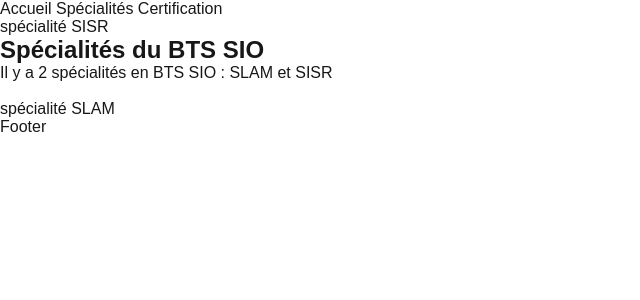
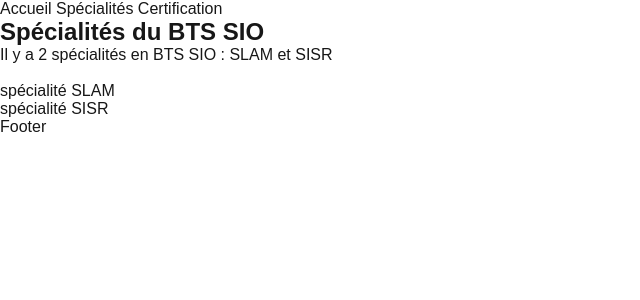
Before and after one commit to KLenesley/ApplicationBTS-SIO, a Next.js app: page /specialites in a window 1280 px wide. Shown: the top 300 px of the page, without its empty margins (0-640 px from the left). Built offline with nearby package versions, Linux system fonts and the light colour scheme.

Commit message:
css menu

```diff
--- a/src/app/specialites/layout.tsx
+++ b/src/app/specialites/layout.tsx
@@ -3,6 +3,8 @@ export default function BlogLayout({
   }: {
     children: React.ReactNode
   }) {
-    return <section><a href="http://localhost:3000/specialites/sisr">spécialité SISR</a>{children}
-    <a href="http://localhost:3000/specialites/slam">spécialité SLAM</a></section>
+    return <section>{children}
+    <a href="http://localhost:3000/specialites/slam">spécialité SLAM</a><br/>
+    <a href="http://localhost:3000/specialites/sisr">spécialité SISR</a>
+    </section>
   }
--- a/src/components/Menu.tsx
+++ b/src/components/Menu.tsx
@@ -1,9 +1,9 @@
-
+import styles from "./page.module.css";
 
 export default function Menu() {
 
     return (
-        <div>
+        <div className={styles.Menu}>
             <a href="http://localhost:3000/">Accueil </a>
             <a href="http://localhost:3000/specialites">Spécialités </a>
             <a href="http://localhost:3000/certifications">Certification</a>
--- /dev/null
+++ b/src/components/page.module.css
@@ -0,0 +1,5 @@
+.Menu {
+    box-sizing: border-box;
+    padding: 15;
+    margin: 0;
+  }
```
Also changed, not shown: src/app/page.module.css (line endings or trailing spaces).
